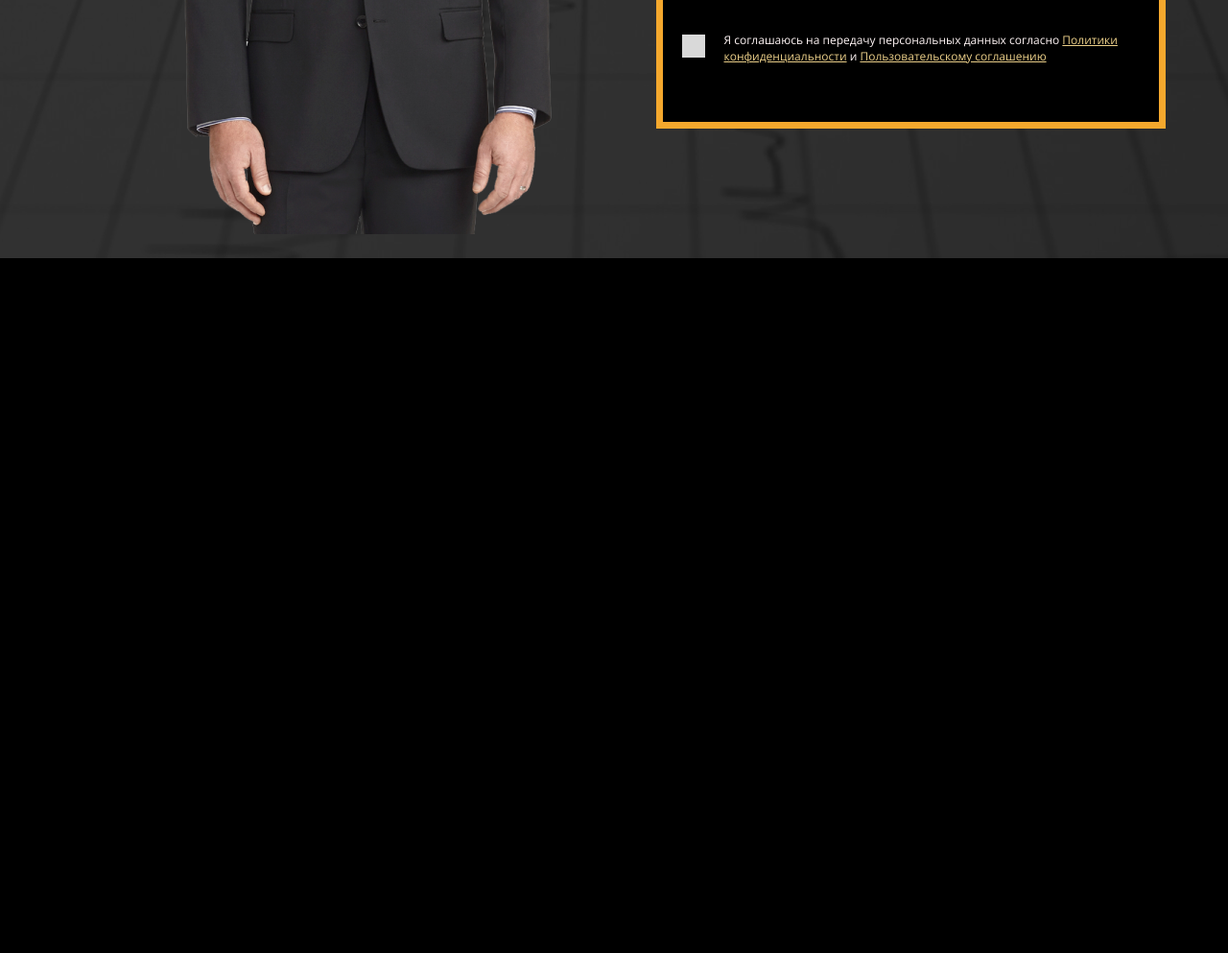
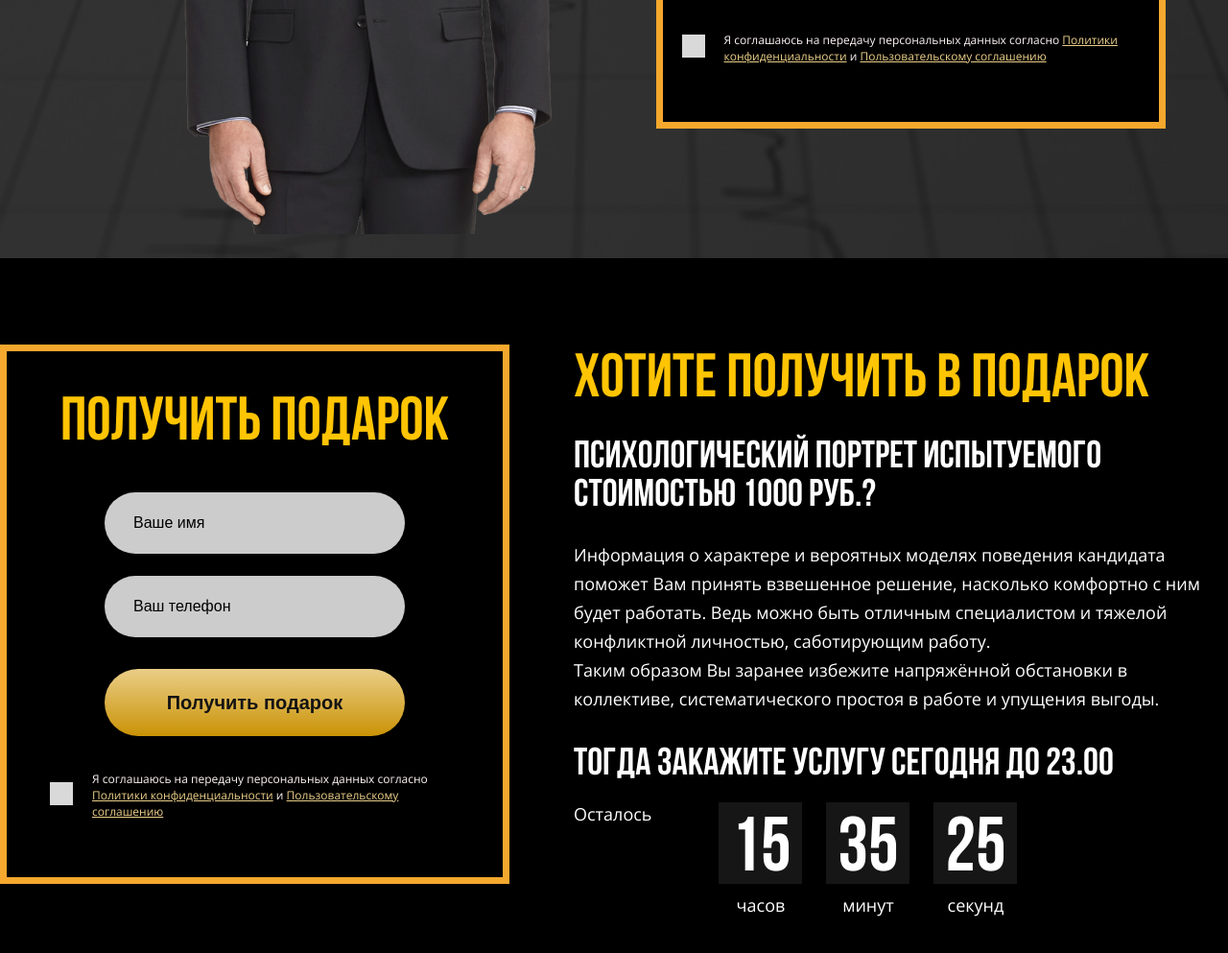
Before and after one commit to estydaven/poligraph, a plain HTML site: page index.html in a window 1280 px wide. Shown: the part 6251-7244 px from the top of the page at 96% size. Before the commit the page ends 6520 px from the top, so only its background shows below. Drawn offline with Linux system fonts and the light colour scheme.

Commit message:
feat: add layout and styles of profit block

```diff
--- a/css/styles.css
+++ b/css/styles.css
@@ -134,6 +134,9 @@ body {
     line-height: 64px;
     font-weight: 700;
     color: #FFC403;
+}
+.main-title_form {
+    margin-bottom: 45px;
 }
 
 /* HEADER STYLES */
@@ -592,3 +595,62 @@ body {
 .question__image {
     display: block;
 }
+
+/* PROFIT SECTION STYLES */
+.profit {
+    padding: 90px 0 60px 0;
+}
+.profit__inner {
+    display: flex;
+    justify-content: space-between;
+}
+.form_profit {
+    padding: 38px 45px 60px 45px;
+}
+.profit__form {
+    margin-right: 67px;
+}
+.profit__subtitle {
+    margin: 30px 0;
+    font-family: 'Bebas Neue';
+    font-size: 40px;
+    line-height: 40px;
+    font-weight: 700;
+}
+.profit__subtitle_second {
+    margin: 30px 0 23px 0;
+}
+.profit__text {
+    line-height: 30px;
+}
+.timer {
+    display: flex;
+    align-items: flex-start;
+}
+.timer__text {
+    margin-right: 70px;
+}
+.timer__inner {
+    display: flex;
+    justify-content: space-between;
+    align-items: center;
+    column-gap: 25px;
+}
+.timer__block {
+    display: flex;
+    flex-direction: column;
+    align-items: center;
+}
+.timer__time {
+    width: 87px;
+    height: 85px;
+    background-color: rgba(217, 217, 217, 0.1);
+    font-size: 80px;
+    line-height: 80px;
+    font-weight: 700;
+    font-family: 'Bebas Neue';
+    display: flex;
+    justify-content: center;
+    align-items: center;
+    margin-bottom: 10px;
+}
--- a/index.html
+++ b/index.html
@@ -297,5 +297,54 @@
             </div>
         </div>
     </section>
+    <section class="profit" id="profits">
+        <div class="container">
+            <div class="profit__inner">
+                <div class="profit__form">
+                    <form action="" method="post" class="form form_profit">
+                        <h3 class="main-title main-title_form">Получить подарок</h3>
+                        <fieldset>
+                            <input type="text" class="form__field" placeholder="Ваше имя">
+                            <input type="tel" class="form__field" placeholder="Ваш телефон">
+                        </fieldset>
+                        <button class="button button_question" type="submit">Получить подарок</button>
+                        <div class="privacy">
+                            <div class="privacy__checkbox">
+                                <input type="checkbox" class="checkbox" id="checkbox" name="checkbox" value="1">
+                                <label for="checkbox"></label>
+                            </div>
+                            <div class="privacy__text">Я соглашаюсь на передачу персональных данных согласно <a
+                                    href="" class="privacy__link">Политики конфиденциальности</a> и <a href=""
+                                    class="privacy__link">Пользовательскому соглашению</a></div>
+                        </div>
+                    </form>
+                </div>
+                <div class="profit__block">
+                    <h3 class="main-title">Хотите получить в подарок</h3>
+                    <p class="profit__subtitle">психологический портрет испытуемого стоимостью 1000 руб.?</p>
+                    <p class="profit__text">Информация о характере и вероятных моделях поведения кандидата поможет Вам принять взвешенное решение, насколько комфортно с ним будет работать. Ведь можно быть отличным специалистом и тяжелой конфликтной личностью, саботирующим работу.</p>
+                    <p class="profit__text">Таким образом Вы заранее избежите напряжённой обстановки в коллективе, систематического простоя в работе и упущения выгоды.</p>
+                    <p class="profit__subtitle profit__subtitle_second">Тогда закажите услугу СЕГОДНЯ до 23.00</p>
+                    <div class="timer">
+                        <p class="timer__text">Осталось</p>
+                        <div class="timer__inner">
+                            <div class="timer__block">
+                                <p class="timer__time">15</p>
+                                <p class="timer__head">часов</p>
+                            </div>
+                            <div class="timer__block">
+                                <p class="timer__time">35</p>
+                                <p class="timer__head">минут</p>
+                            </div>
+                            <div class="timer__block">
+                                <p class="timer__time">25</p>
+                                <p class="timer__head">секунд</p>
+                            </div>
+                        </div>
+                    </div>
+                </div>
+            </div>
+        </div>
+    </section>
 </body>
 </html>
```
